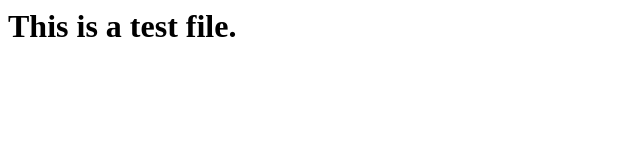
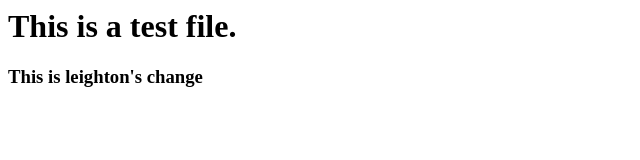
Before and after one commit to leightonrodney/test-test, a plain HTML site: page index.html in a window 1280 px wide. Shown: the whole page, without its empty margins (0-640 px from the left). Drawn offline with Linux system fonts and the light colour scheme.

Commit message:
leighton added an h3

```diff
--- a/index.html
+++ b/index.html
@@ -6,5 +6,6 @@
 </head>
 <body>
     <h1>This is a test file.</h1>
+    <h3>This is leighton's change</h3>
 </body>
 </html>
```
